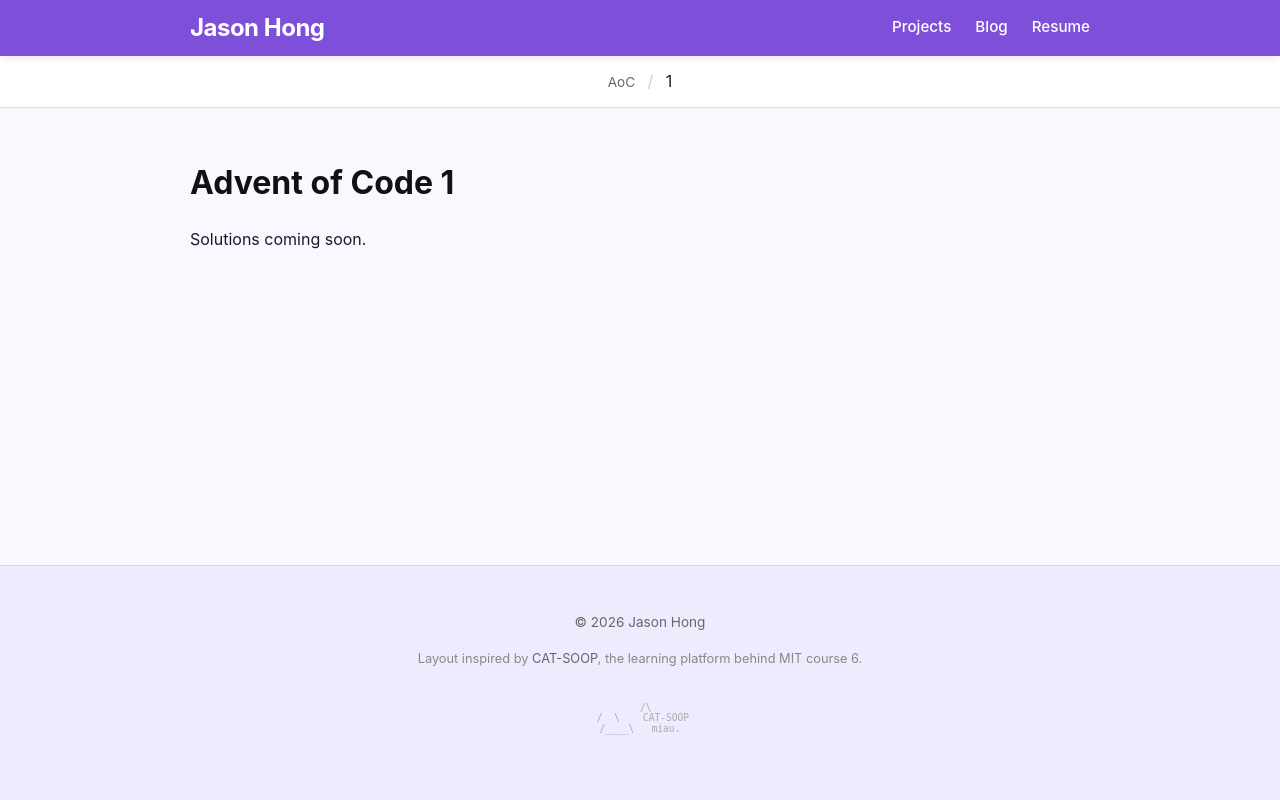
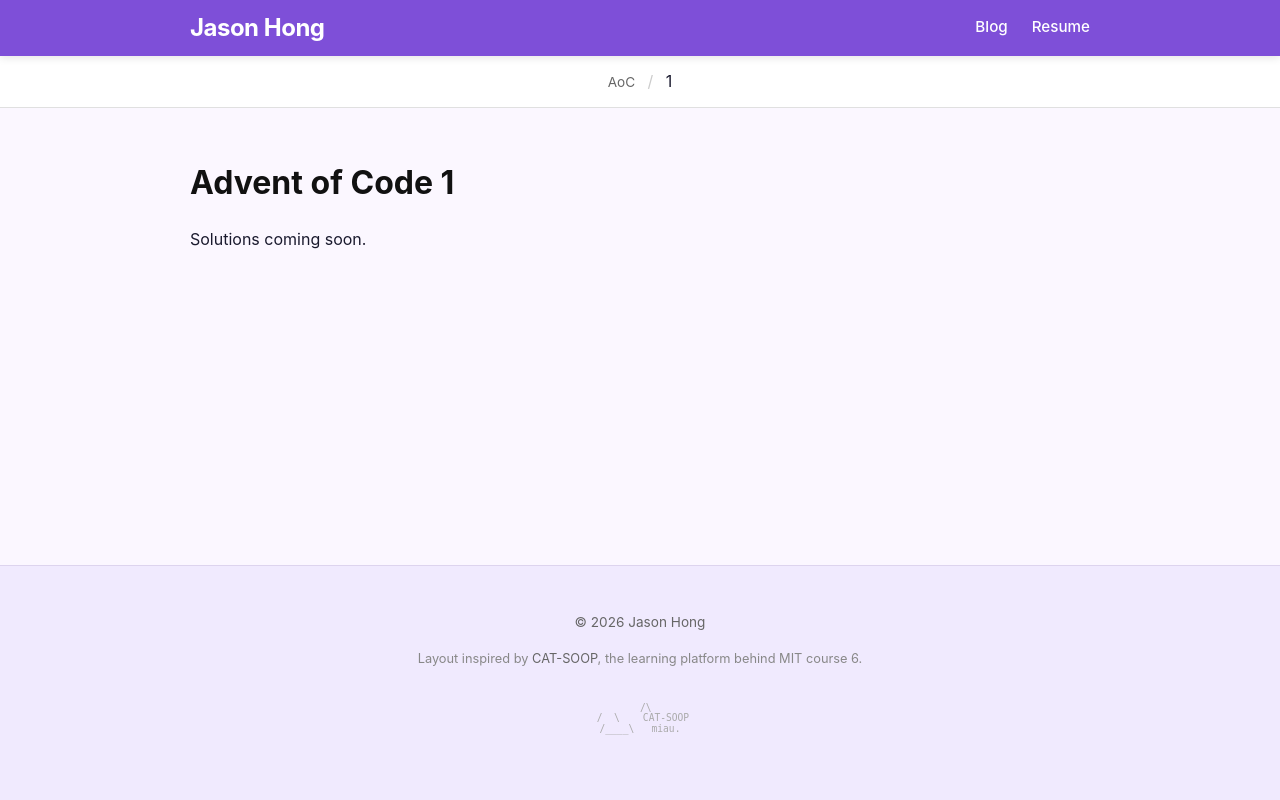
Before and after one commit to jasonph314/personalwebsite, a Flask app: page /aoc/1/ in a window 1280 px wide. Run offline with Flask 3, Linux system fonts and the light colour scheme; some libraries are stand-ins or nearby versions.

Commit message:
removed more things

```diff
--- a/templates/base.html
+++ b/templates/base.html
@@ -71,7 +71,6 @@
                 <a href="/">{{ site_title }}</a>
             </div>
             <nav class="cs_nav_links">
-                <a href="/projects/">Projects</a>
                 <a href="/blog/">Blog</a>
                 <a href="/resume/">Resume</a>
             </nav>
```
